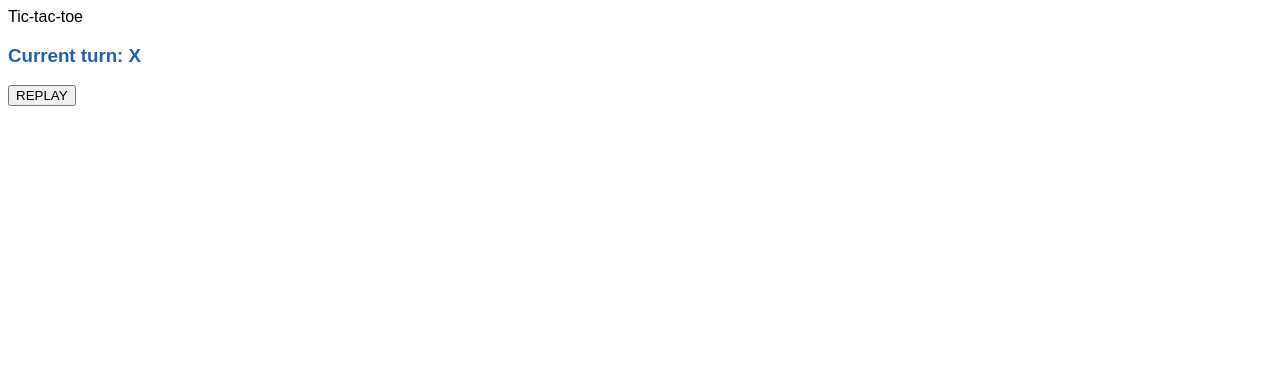
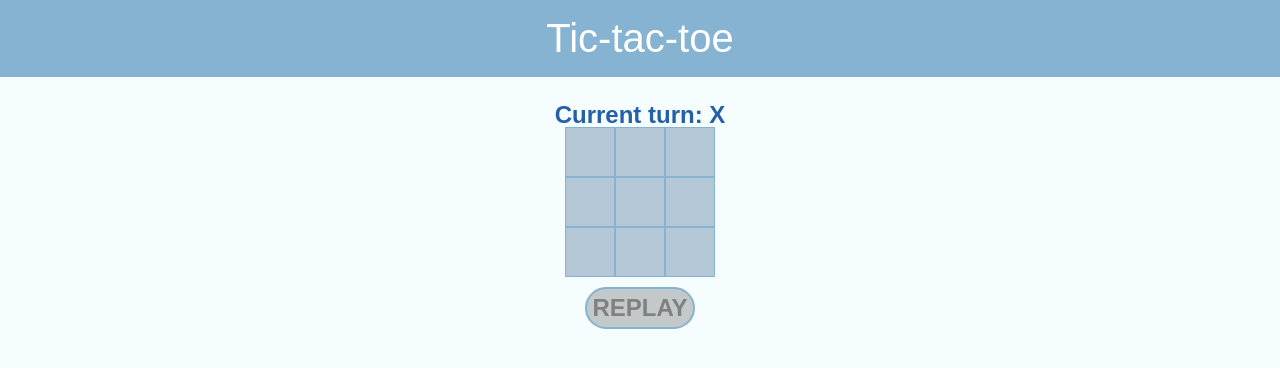
Before and after one commit to sky8the2flies/tic-tac-toe, a plain HTML site: page index.html in a window 1280 px wide. Drawn offline with Linux system fonts and the light colour scheme.

Commit message:
Show look of the game

```diff
--- a/css/main.css
+++ b/css/main.css
@@ -1,8 +1,80 @@
 *, *::before, *::after {
-  box-sizing: border-box;
-  font-family: Arial, Helvetica, sans-serif;
+    box-sizing: border-box;
+    font-family: Arial, Helvetica, sans-serif;
 }
 
-.grid-item:hover {
-  background-color: grey;
+main {
+    display: flex;
+    flex-direction: column;
+    justify-content: center;
+    align-items: center;
 }
+
+body {
+    margin: 0;
+    background-color: var(--accent-light);
+    display: grid;
+    grid-template-columns: repeat(9, 1fr);
+    grid-template-rows: auto 50px;
+}
+
+:root {
+    --accent-dark: #85B3D1FF;
+    --accent-light: #f5fdff;
+}
+
+header {
+    background-color: var(--accent-dark);
+    color: white;
+    font-size: 5vmin;
+    padding: 2vmin;
+    text-align: center;
+    width: 100%;
+    grid-column: 1/10;
+    grid-row: 1/2;
+}
+
+h3 {
+    font-size: 3vmin;
+    text-align: center;
+    grid-column: 1/10;
+    grid-row: 2/3;
+    margin-bottom: 0px;
+}
+
+.grid-container {
+    display: grid;
+    grid-template-columns: repeat(3, 50px);
+    grid-template-rows: repeat(3, 50px);
+    grid-column: 4/7;
+    grid-row: 3/6;
+    justify-self: center;
+    margin-top: 0px;
+}
+
+.grid-item {
+    border: 1px solid var(--accent-dark);
+    text-align: center;
+    font-size: 45px;
+    cursor: pointer;
+}
+
+#replay {
+    font-size: 3vmin;
+    font-weight: bold;
+    padding: 5px;
+    margin-top: 10px;
+    border: .3vmin solid var(--accent-dark);
+    background-color: #c3c9ca;
+    color: gray;
+    border-radius: 3vmin;
+    outline: none;
+    justify-self: center;
+    cursor: pointer;
+    grid-column: 4/7;
+    grid-row: 6/7;
+  }
+  #replay:hover {
+    background-color: grey;
+    color: white;
+  }
```
